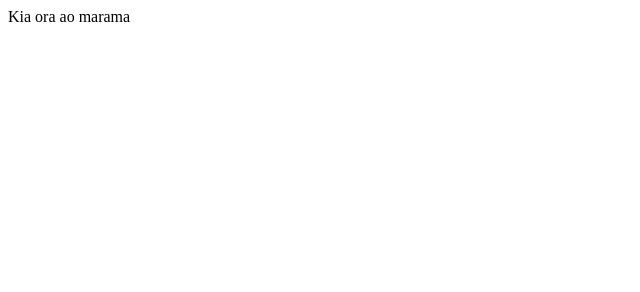
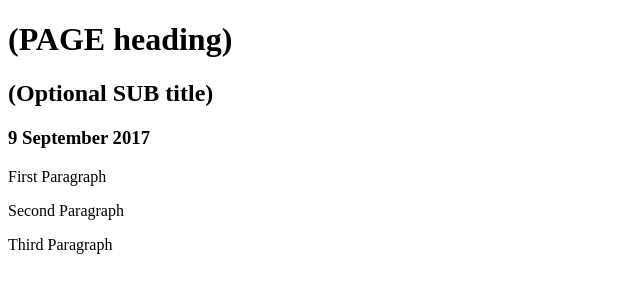
Before and after one commit to agilebelma/agilebelma.github.io, a plain HTML site: page index.html in a window 1280 px wide. Shown: the whole page, without its empty margins (0-640 px from the left). Drawn offline with Linux system fonts and the light colour scheme.

Commit message:
Update index.html

```diff
--- a/index.html
+++ b/index.html
@@ -1 +1,21 @@
-Kia ora ao marama
+<!DOCTYPE html>
+<html>
+  <head>
+    <title> Kia Ora a marama!</title>
+    <meta charset="UTF-8">
+    <link href="your-stylesheet-link-here.css" rel="stylesheet" type="text/css">
+  </head>
+
+  <body>
+    <h1> (PAGE heading)</h1>
+    <h2> (Optional SUB title) </h2>
+    <h3>9 September 2017</h3>
+
+    <p> First Paragraph</p>
+    <p> Second Paragraph</p>
+    <p> Third Paragraph</p>
+
+    <!-- this is a comment. -->
+
+  </body>
+</html>
```
